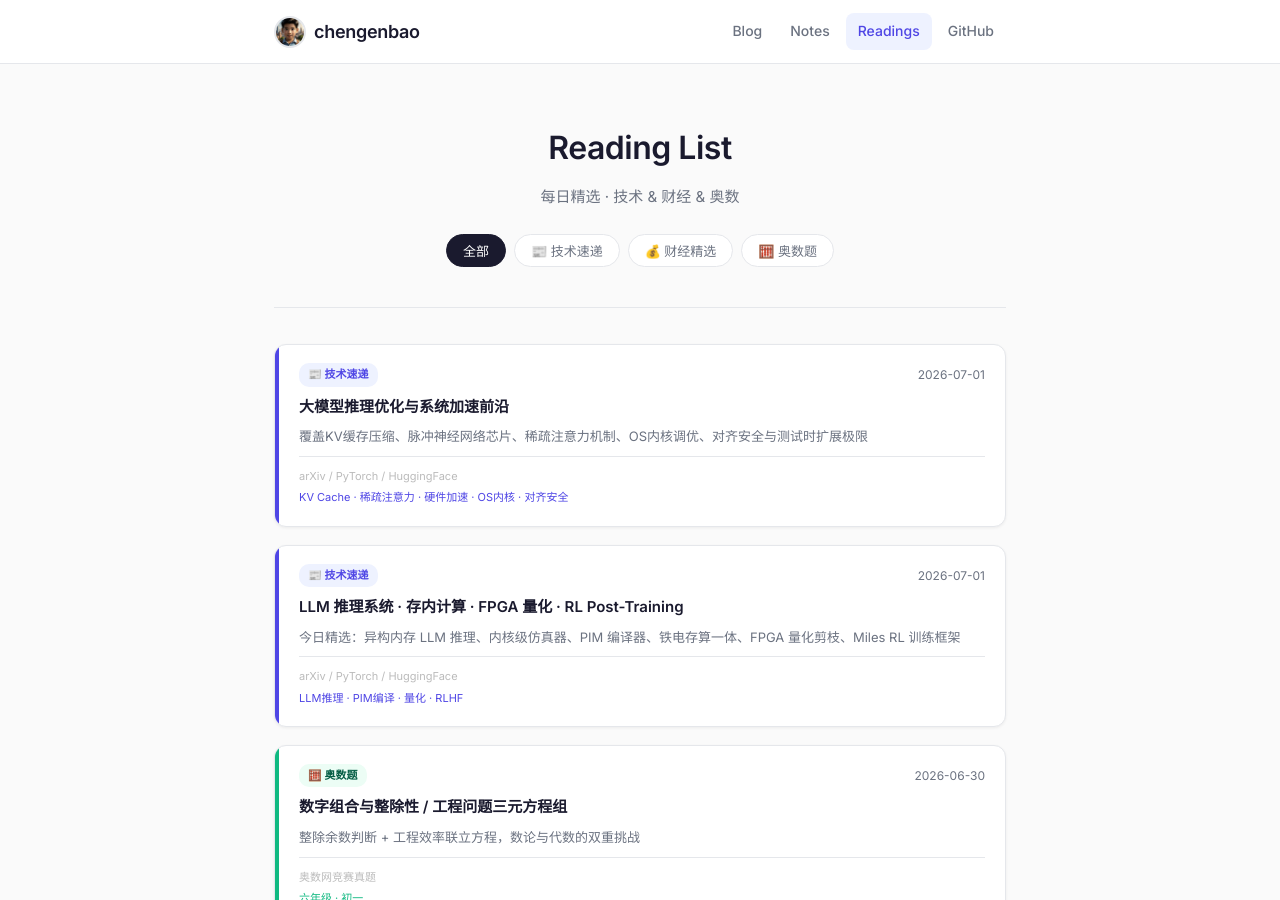
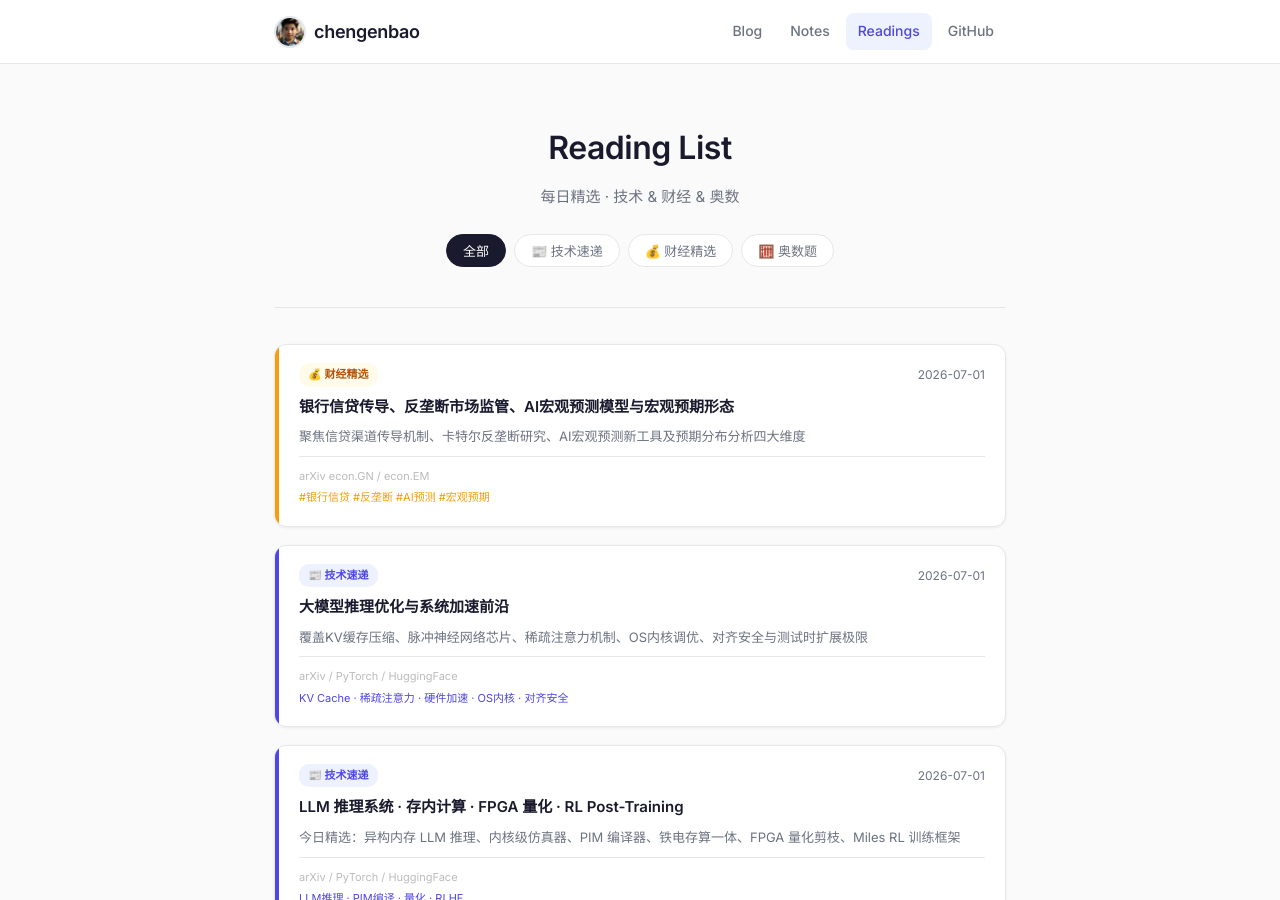
Before and after one commit to chengenbao/chengenbao.github.io, a Jekyll site: the page built from reading-list/index.md, in a window 1280 px wide and 900 px high. Built offline with Jekyll 4.4.1, drawn with Linux system fonts in a browser that asks for light colours.

Commit message:
update index: add finance daily 2026-07-01

```diff
--- a/reading-list/index.md
+++ b/reading-list/index.md
@@ -18,6 +18,21 @@ permalink: /reading-list/
   </div>
 
   <div class="rl-grid">
+<a class="rl-card finance" href="/reading-list/2026-07-01-finance-daily/">
+  <div class="rl-accent"></div>
+  <div class="rl-body">
+    <div class="rl-top">
+      <span class="rl-badge finance">💰 财经精选</span>
+      <time>2026-07-01</time>
+    </div>
+    <h2>银行信贷传导、反垄断市场监管、AI宏观预测模型与宏观预期形态</h2>
+    <p>聚焦信贷渠道传导机制、卡特尔反垄断研究、AI宏观预测新工具及预期分布分析四大维度</p>
+    <div class="rl-meta">
+      <span class="rl-source">arXiv econ.GN / econ.EM</span>
+      <span class="rl-tags">#银行信贷 #反垄断 #AI预测 #宏观预期</span>
+    </div>
+  </div>
+</a>
 <a class="rl-card tech" href="/reading-list/2026-07-01-tech-daily/">
   <div class="rl-accent"></div>
   <div class="rl-body">
```
